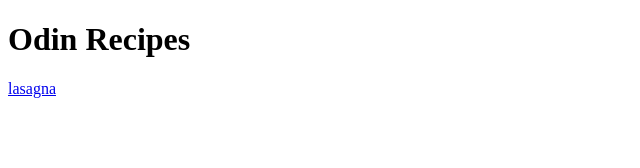
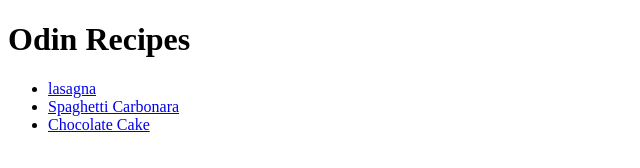
Before and after one commit to Mahmoudalwahsh/odin-recipes, a plain HTML site: page index.html in a window 1280 px wide. Shown: the whole page, without its empty margins (0-640 px from the left). Drawn offline with Linux system fonts and the light colour scheme.

Commit message:
Finshed all steps in recipe project at foundation

```diff
--- a/index.html
+++ b/index.html
@@ -7,6 +7,10 @@
 </head>
 <body>
     <h1>Odin Recipes</h1>
-    <a href="recipes/lasagna.html">lasagna</a>
+    <ul>
+        <li><a href="recipes/lasagna.html">lasagna</a></li>
+        <li><a href="recipes/spaghetti_carbonara.html">Spaghetti Carbonara</a></li>
+        <li><a href="recipes/chocolate_cake.html">Chocolate Cake</a></li>
+    </ul>
 </body>
 </html>
```
Also changed, not shown: recipes/lasagna.html (+1 -1 lines), recipes/spaghetti_carbonara.html (+1 -1 lines).
